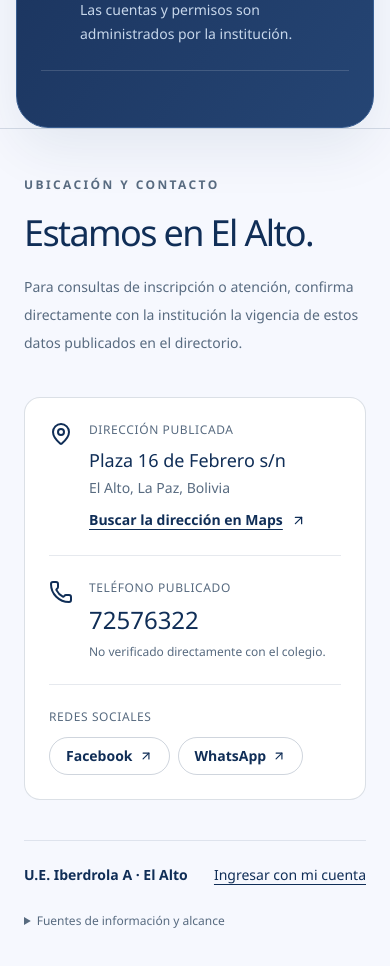
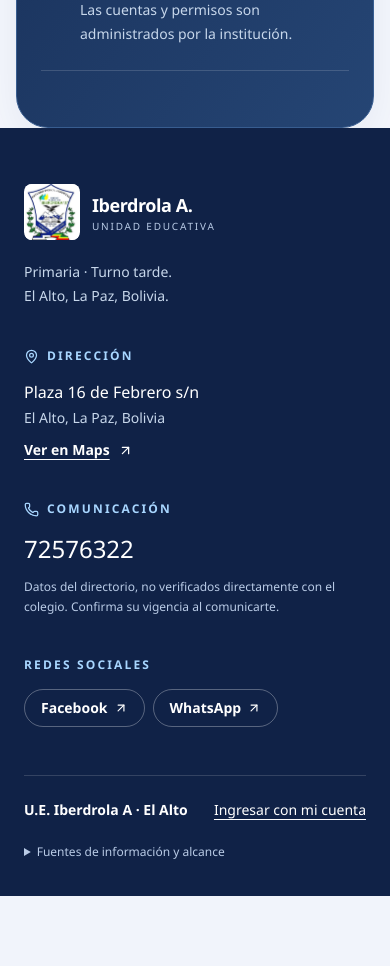
Before and after one commit to Miguelangelapazag/iberdrola, a Next.js app in the folder iberdrola-a/apps/web/: page / in a window 390 px wide. Shown: the part 4820-5786 px from the top of the page. After the commit the page ends 5716 px from the top, so only its background shows below. Built offline with nearby package versions, Linux system fonts and the light colour scheme.

Commit message:
Pie de pagina con informacion de comunicacion

```diff
--- a/iberdrola-a/apps/web/src/app/globals.css
+++ b/iberdrola-a/apps/web/src/app/globals.css
@@ -253,8 +253,14 @@
   top: 0;
   z-index: 50;
 }
+/* Altura de la barra fija de la portada: cada sección queda justo debajo, sin franja de la anterior. */
 html {
-  scroll-padding-top: 96px;
+  scroll-padding-top: 94px;
+}
+@media (max-width: 639px) {
+  html {
+    scroll-padding-top: 118px;
+  }
 }
 .public-header > div {
   padding-top: 20px;
--- a/iberdrola-a/apps/web/src/app/page.tsx
+++ b/iberdrola-a/apps/web/src/app/page.tsx
@@ -168,7 +168,7 @@ export default function Home() {
           <section
             data-reveal
             id="colegio"
-            className="school-facts scroll-mt-6 border-y border-[#102e57]/10 bg-white/60"
+            className="school-facts border-y border-[#102e57]/10 bg-white/60"
           >
             <div className="mx-auto grid max-w-7xl gap-7 px-6 py-10 sm:grid-cols-3 sm:px-10">
               {[
@@ -201,7 +201,7 @@ export default function Home() {
           <section
             data-reveal
             id="galeria"
-            className="texture-dots scroll-mt-8"
+            className="texture-dots"
           >
             <div className="mx-auto max-w-[1400px] px-6 py-16 sm:px-10 sm:py-20">
               <div className="mb-9 flex flex-wrap items-end justify-between gap-5">
@@ -283,7 +283,7 @@ export default function Home() {
           <section
             data-reveal
             id="historia"
-            className="texture-lines scroll-mt-8"
+            className="texture-lines"
           >
             <div className="mx-auto grid max-w-[1400px] gap-10 px-6 py-16 sm:px-10 sm:py-24 lg:grid-cols-[.85fr_1.15fr] lg:items-center">
               <div>
@@ -422,32 +422,41 @@ export default function Home() {
         </main>
         <footer
           id="contacto"
-          className="scroll-mt-24 border-t border-[#102e57]/15 px-6 py-12 sm:px-10"
+          className="bg-[#102247] px-6 pb-8 pt-14 text-white sm:px-10"
         >
           <div className="mx-auto max-w-7xl">
-            <div className="grid gap-10 pb-10 lg:grid-cols-2">
+            <div className="grid gap-10 sm:grid-cols-2 lg:grid-cols-4">
               <div>
-                <p className="text-xs font-semibold uppercase tracking-[.2em] text-[#586b80]">
-                  Ubicación y contacto
+                <div className="flex items-center gap-3">
+                  <Image
+                    src="/colegio/iberdrola_escudo.jpg"
+                    alt="Escudo de la Unidad Educativa Iberdrola A"
+                    width={436}
+                    height={458}
+                    className="h-14 w-14 rounded-lg bg-white object-contain"
+                  />
+                  <div>
+                    <p className="text-lg font-bold tracking-tight">
+                      Iberdrola A.
                     </p>
-                <h2 className="mt-5 text-4xl font-medium tracking-tight">
-                  Estamos en El Alto.
-                </h2>
-                <p className="mt-5 max-w-sm text-sm leading-7 text-[#586b80]">
-                  Para consultas de inscripción o atención, confirma
-                  directamente con la institución la vigencia de estos datos
-                  publicados en el directorio.
+                    <p className="text-[10px] uppercase tracking-[.18em] text-[#b9cbe6]">
+                      Unidad Educativa
                     </p>
                   </div>
-              <div className="rounded-2xl border border-[#102e57]/15 bg-white p-6 sm:p-8">
-                <div className="flex gap-4">
-                  <MapPin aria-hidden="true" className="shrink-0" />
+                </div>
+                <p className="mt-5 max-w-xs text-sm leading-6 text-[#c7d7eb]">
+                  Primaria · Turno tarde.
+                  <br />
+                  El Alto, La Paz, Bolivia.
+                </p>
+              </div>
               <div>
-                    <h3 className="text-xs uppercase tracking-wider text-[#586b80]">
-                      Dirección publicada
+                <h3 className="flex items-center gap-2 text-xs font-semibold uppercase tracking-[.18em] text-[#a8d6ff]">
+                  <MapPin size={15} aria-hidden="true" />
+                  Dirección
                 </h3>
-                    <p className="mt-2 text-lg font-medium">{school.address}</p>
-                    <p className="mt-1 text-sm text-[#586b80]">
+                <p className="mt-4 text-base font-medium">{school.address}</p>
+                <p className="mt-1 text-sm text-[#c7d7eb]">
                   El Alto, La Paz, Bolivia
                 </p>
                 <a
@@ -456,57 +465,47 @@ export default function Home() {
                   rel="noopener noreferrer"
                   className="mt-3 inline-flex items-center gap-2 text-sm font-semibold underline underline-offset-4"
                 >
-                      Buscar la dirección en Maps{" "}
-                      <ArrowUpRight size={15} aria-hidden="true" />
+                  Ver en Maps <ArrowUpRight size={15} aria-hidden="true" />
                 </a>
               </div>
-                </div>
-                <div className="mt-6 flex gap-4 border-t border-[#102e57]/10 pt-6">
-                  <Phone aria-hidden="true" className="shrink-0" />
               <div>
-                    <h3 className="text-xs uppercase tracking-wider text-[#586b80]">
-                      Teléfono publicado
+                <h3 className="flex items-center gap-2 text-xs font-semibold uppercase tracking-[.18em] text-[#a8d6ff]">
+                  <Phone size={15} aria-hidden="true" />
+                  Comunicación
                 </h3>
                 <a
-                      className="mt-2 inline-block text-2xl font-medium hover:underline"
+                  className="mt-4 inline-block text-2xl font-medium hover:underline"
                   href={`tel:+591${school.phone}`}
                 >
                   {school.phone}
                 </a>
-                    <p className="mt-2 text-xs text-[#586b80]">
-                      No verificado directamente con el colegio.
+                {school.email && (
+                  <a
+                    className="mt-3 flex items-center gap-2 break-all text-sm hover:underline"
+                    href={`mailto:${school.email}`}
+                  >
+                    <Mail size={15} aria-hidden="true" className="shrink-0" />
+                    {school.email}
+                  </a>
+                )}
+                <p className="mt-3 max-w-xs text-xs leading-5 text-[#b9cbe6]">
+                  Datos del directorio, no verificados directamente con el
+                  colegio. Confirma su vigencia al comunicarte.
                 </p>
               </div>
-                </div>
-                {school.email && (
-                  <div className="mt-6 flex gap-4 border-t border-[#102e57]/10 pt-6">
-                    <Mail aria-hidden="true" className="shrink-0" />
+              {socials.length > 0 && (
                 <div>
-                      <h3 className="text-xs uppercase tracking-wider text-[#586b80]">
-                        Correo de comunicación
-                      </h3>
-                      <a
-                        className="mt-2 inline-block break-all text-lg font-medium hover:underline"
-                        href={`mailto:${school.email}`}
-                      >
-                        {school.email}
-                      </a>
-                    </div>
-                  </div>
-                )}
-                {socials.length > 0 && (
-                  <div className="mt-6 border-t border-[#102e57]/10 pt-6">
-                    <h3 className="text-xs uppercase tracking-wider text-[#586b80]">
+                  <h3 className="text-xs font-semibold uppercase tracking-[.18em] text-[#a8d6ff]">
                     Redes sociales
                   </h3>
-                    <ul className="mt-3 flex flex-wrap gap-2">
+                  <ul className="mt-4 flex flex-wrap gap-2">
                     {socials.map(([name, url]) => (
                       <li key={name}>
                         <a
                           href={url}
                           target="_blank"
                           rel="noopener noreferrer"
-                            className="inline-flex items-center gap-1.5 rounded-full border border-[#102e57]/20 px-4 py-2 text-sm font-semibold hover:bg-[#102e57] hover:text-white"
+                          className="inline-flex items-center gap-1.5 rounded-full border border-white/30 px-4 py-2 text-sm font-semibold hover:bg-white hover:text-[#102247]"
                         >
                           {name}
                           <ArrowUpRight size={14} aria-hidden="true" />
@@ -517,14 +516,13 @@ export default function Home() {
                 </div>
               )}
             </div>
-            </div>
-            <div className="flex flex-wrap justify-between gap-4 border-t border-[#102e57]/10 pt-6 text-sm">
+            <div className="mt-12 flex flex-wrap items-center justify-between gap-4 border-t border-white/15 pt-6 text-sm">
               <p className="font-semibold">U.E. Iberdrola A · El Alto</p>
               <Link href="/login" className="underline underline-offset-4">
                 Ingresar con mi cuenta
               </Link>
             </div>
-            <details className="mt-6 text-xs leading-6 text-[#586b80]">
+            <details className="mt-5 text-xs leading-6 text-[#b9cbe6]">
               <summary className="cursor-pointer font-medium">
                 Fuentes de información y alcance
               </summary>
@@ -540,7 +538,7 @@ export default function Home() {
                     href={school.directoryUrl}
                     target="_blank"
                     rel="noopener noreferrer"
-                    className="underline"
+                    className="underline underline-offset-2"
                   >
                     UnidadEducativa.net: ficha de Iberdrola A
                   </a>{" "}
@@ -551,7 +549,7 @@ export default function Home() {
                     href={school.historyUrl}
                     target="_blank"
                     rel="noopener noreferrer"
-                    className="underline"
+                    className="underline underline-offset-2"
                   >
                     Blog: Historia de la Unidad Educativa Iberdrola
                   </a>{" "}
```
Lines whose indentation alone changed are shown as unchanged.
